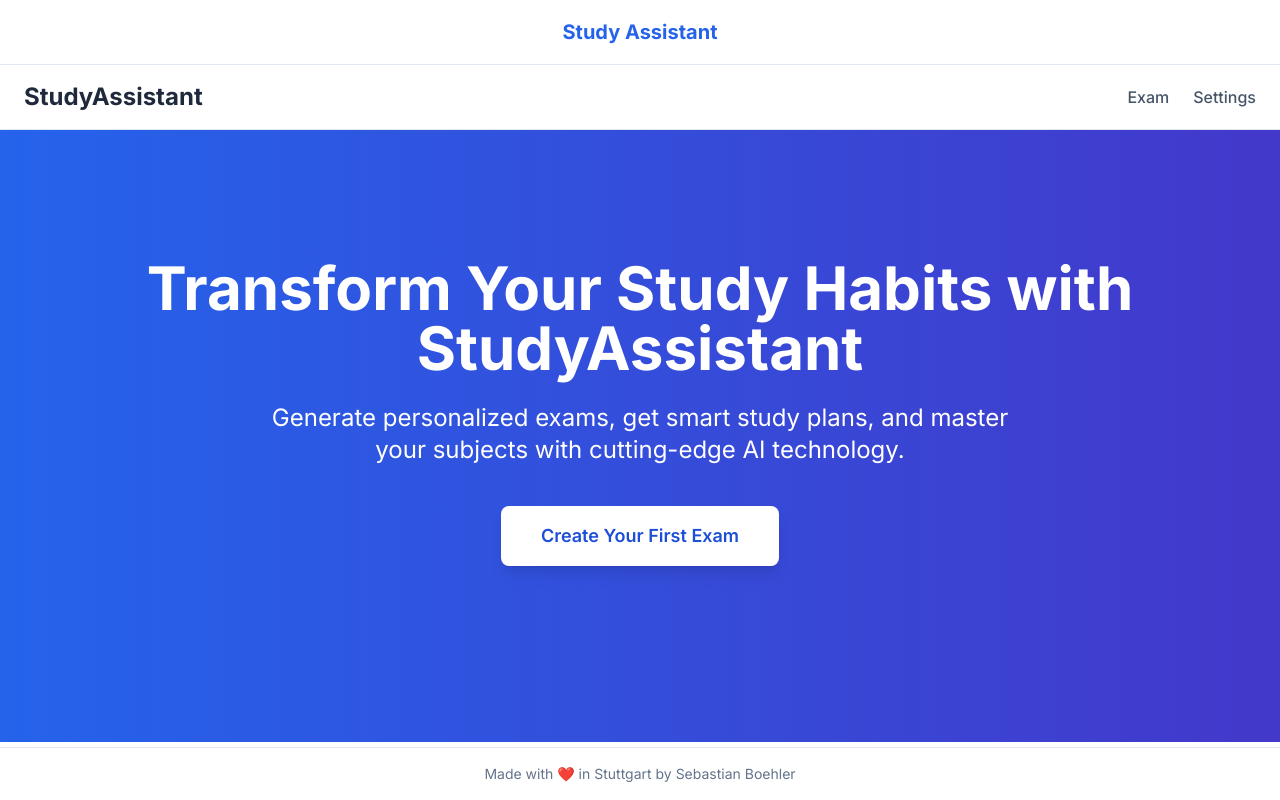
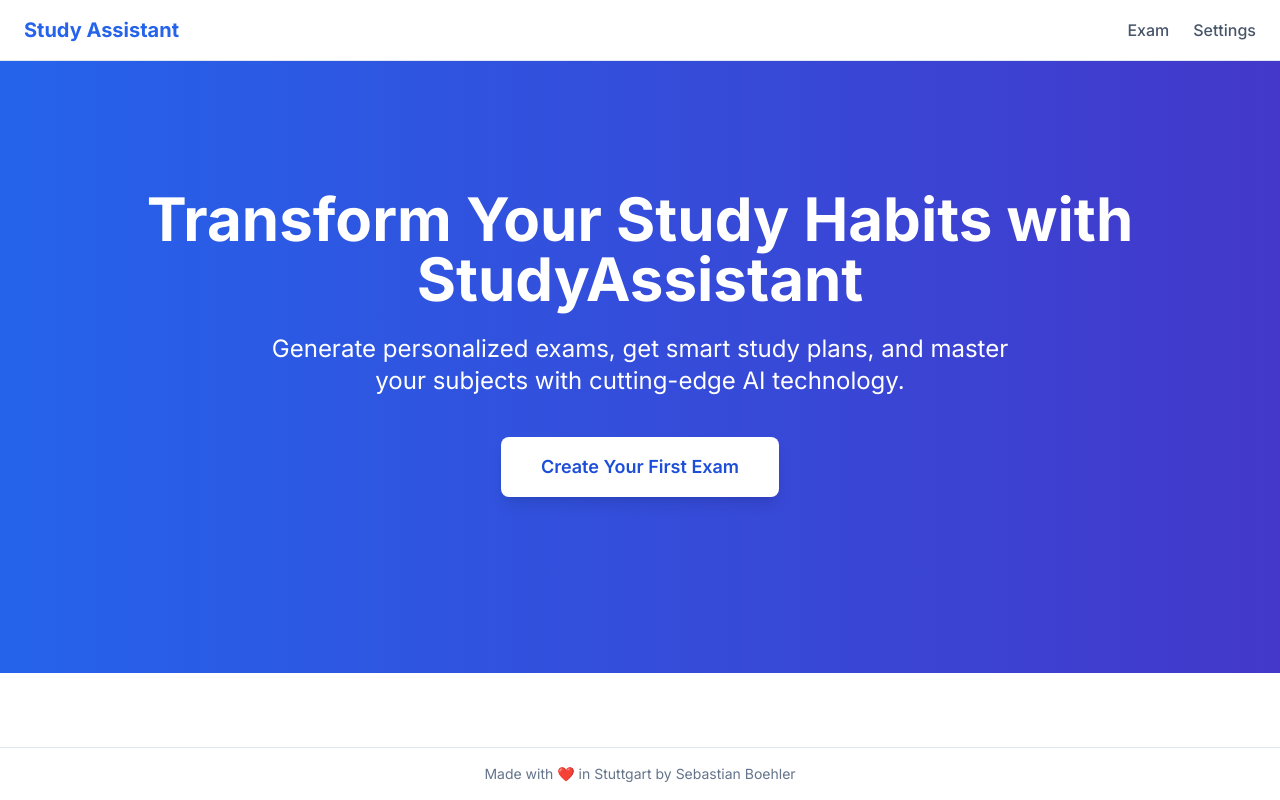
Before and after one commit to SebastianBoehler/study-assistant, a Next.js app: page / in a window 1280 px wide. Built offline with nearby package versions, Linux system fonts and the light colour scheme.

Commit message:
feat: redesign stage 1

```diff
--- a/src/app/globals.css
+++ b/src/app/globals.css
@@ -1,6 +1,19 @@
 @tailwind base;
 @tailwind components;
 @tailwind utilities;
+
+body {
+  overflow-x: hidden;
+  width: 100vw;
+}
+
+html, body {
+  min-height: 100%;
+  height: auto;
+  /* Ensure vertical scrolling is possible */
+  overflow-y: auto;
+}
+
 
 :root {
   --foreground-rgb: 0, 0, 0;
--- a/src/app/layout.tsx
+++ b/src/app/layout.tsx
@@ -3,6 +3,7 @@ import 'katex/dist/katex.min.css'
 import type { Metadata } from 'next'
 import { Inter } from 'next/font/google'
 import { ApiKeyProvider } from '@/context/ApiKeyContext';
+import Header from '@/components/layout/Header';
 
 const inter = Inter({ subsets: ['latin'] })
 
@@ -22,14 +23,7 @@ export default function RootLayout({
         <ApiKeyProvider>
           <div className="flex flex-col h-full">
             {/* Header */}
-            <header className="bg-white border-b border-slate-200 z-10">
-              <div className="max-w-7xl mx-auto px-4 sm:px-6 lg:px-8">
-                <div className="flex justify-center items-center h-16">
-                  <h1 className="text-xl font-bold text-blue-600">Study Assistant</h1>
-                </div>
-              </div>
-            </header>
-
+            <Header />
             {/* Main Content */}
             <div className="flex-1 flex overflow-hidden bg-white">
               {children}
--- a/src/app/page.tsx
+++ b/src/app/page.tsx
@@ -1,13 +1,10 @@
 'use client';
 
 import Link from 'next/link';
-import Header from '@/components/layout/Header'; // Import the new Header
 
 export default function LandingPage() {
   return (
-    <div className="flex flex-col min-h-screen bg-slate-50"> {/* Ensure page takes full height and has a base bg color */}
-      <Header />
-
+    <div className="flex flex-col min-h-screen bg-slate-50 w-full overflow-x-hidden"> {/* Ensure page takes full height, full width, and prevent horizontal overflow */}
       <main className="flex-1"> {/* Main content area will take remaining space */}
         {/* A. Hero Section */}
         <section className="bg-gradient-to-r from-blue-600 to-indigo-700 text-white py-20 md:py-32">
--- a/src/app/settings/page.tsx
+++ b/src/app/settings/page.tsx
@@ -8,21 +8,18 @@ import { Button } from '@/components/ui/button';
 export default function SettingsPage() {
   const { apiKey, setApiKey, language, setLanguage } = useContext(ApiKeyContext);
   const [key, setKey] = useState<string>(apiKey);
+  const [languageState, setLanguageState] = useState<string>(language);
 
   useEffect(() => {
     setKey(apiKey);
-  }, [apiKey]);
+    setLanguageState(language);
+  }, [apiKey, language]);
 
-  const handleSaveApiKey = () => {
+  const handleSave = () => {
     setApiKey(key);
+    setLanguage(languageState);
     // Consider a more robust notification system in a real app
-    alert('API key saved!');
-  };
-
-  const handleLanguageChange = (newLanguage: string) => {
-    setLanguage(newLanguage);
-    // In a real app, you might want to save this preference (e.g., localStorage or backend)
-    console.log('Language changed to:', newLanguage);
+    alert('Settings saved!');
   };
 
   return (
@@ -67,9 +64,6 @@ export default function SettingsPage() {
               className="w-full max-w-md px-3 py-2 border border-slate-300 rounded-md shadow-sm focus:outline-none focus:ring-blue-500 focus:border-blue-500"
             />
           </div>
-          <Button onClick={handleSaveApiKey} className="px-6 py-2">
-            Save API Key
-          </Button>
         </section>
 
         {/* Language Settings */}
@@ -81,8 +75,8 @@ export default function SettingsPage() {
             </label>
             <select
               id="language-select"
-              value={language}
-              onChange={(e) => handleLanguageChange(e.target.value)}
+              value={languageState}
+              onChange={(e) => setLanguageState(e.target.value)}
               className="w-full max-w-md px-3 py-2 border border-slate-300 rounded-md shadow-sm focus:outline-none focus:ring-blue-500 focus:border-blue-500"
             >
               <option value="english">English</option>
@@ -97,6 +91,9 @@ export default function SettingsPage() {
           {/* The selected language is currently only logged to the console.
               Further integration would be needed to make it affect the application. */}
         </section>
+        <Button onClick={handleSave} className="px-6 py-2">
+          Save
+        </Button>
       </div>
     </div>
   );
--- a/src/components/layout/Header.tsx
+++ b/src/components/layout/Header.tsx
@@ -8,9 +8,7 @@ export default function Header() {
       <nav className="container mx-auto px-4 sm:px-6 py-4 flex justify-between items-center">
         {/* Logo/Site Title */}
         <Link href="/" legacyBehavior>
-          <a className="text-2xl font-bold text-slate-800 hover:text-blue-700 transition-colors">
-            StudyAssistant
-          </a>
+          <h1 className="text-xl font-bold text-blue-600">Study Assistant</h1>
         </Link>
 
         {/* Navigation Links */}
--- a/src/context/ApiKeyContext.tsx
+++ b/src/context/ApiKeyContext.tsx
@@ -25,6 +25,8 @@ export const ApiKeyProvider = ({ children }: { children: ReactNode }) => {
   useEffect(() => {
     const storedKey = typeof window !== 'undefined' ? localStorage.getItem(localStorageKey) : null;
     if (storedKey) setApiKeyState(storedKey);
+    const storedLanguage = typeof window !== 'undefined' ? localStorage.getItem(localStorageLanguageKey) : null;
+    if (storedLanguage) setLanguageState(storedLanguage);
   }, []);
 
   const setApiKey = (key: string) => {
```
Also changed, not shown: src/hooks/google.ts (+9 -3 lines).
